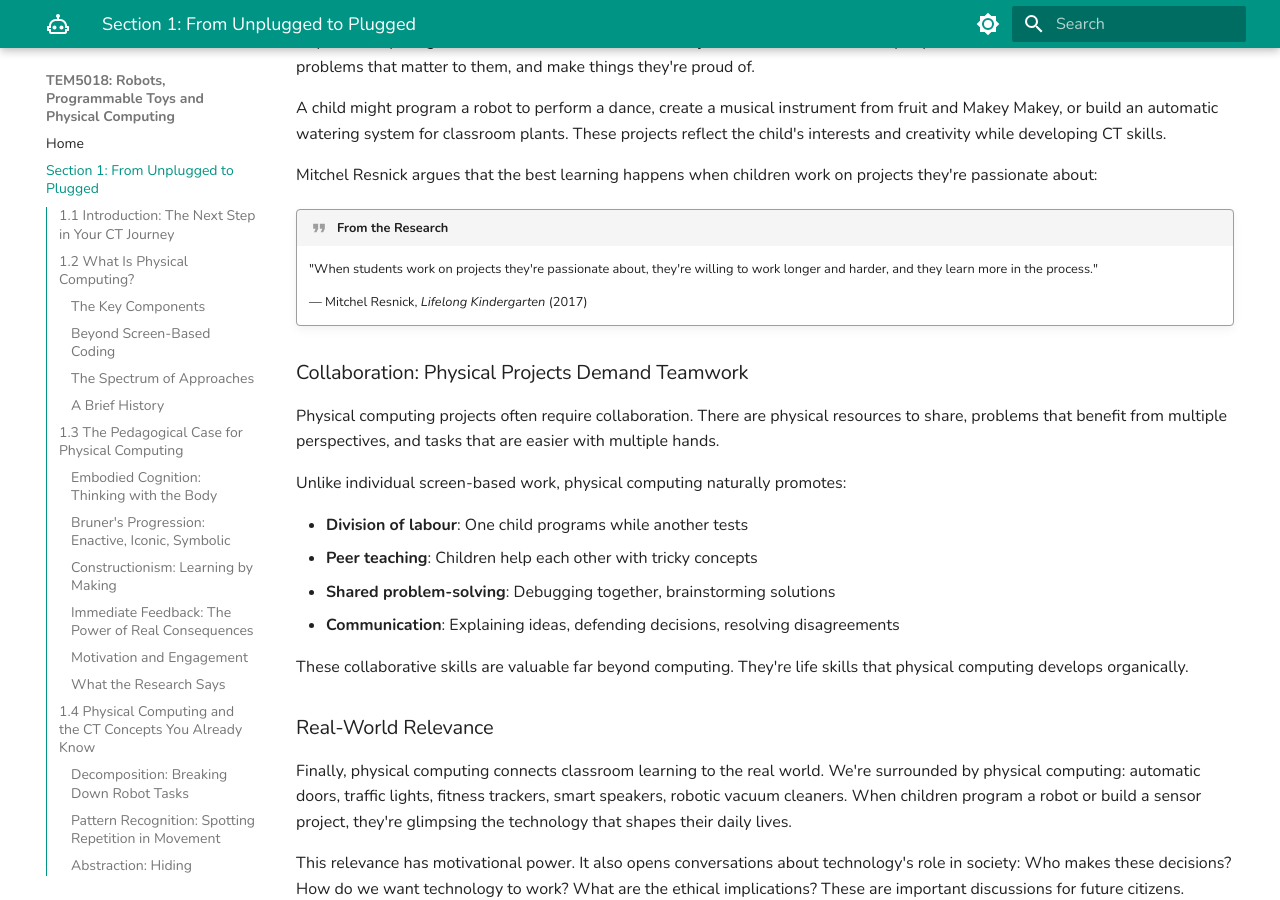
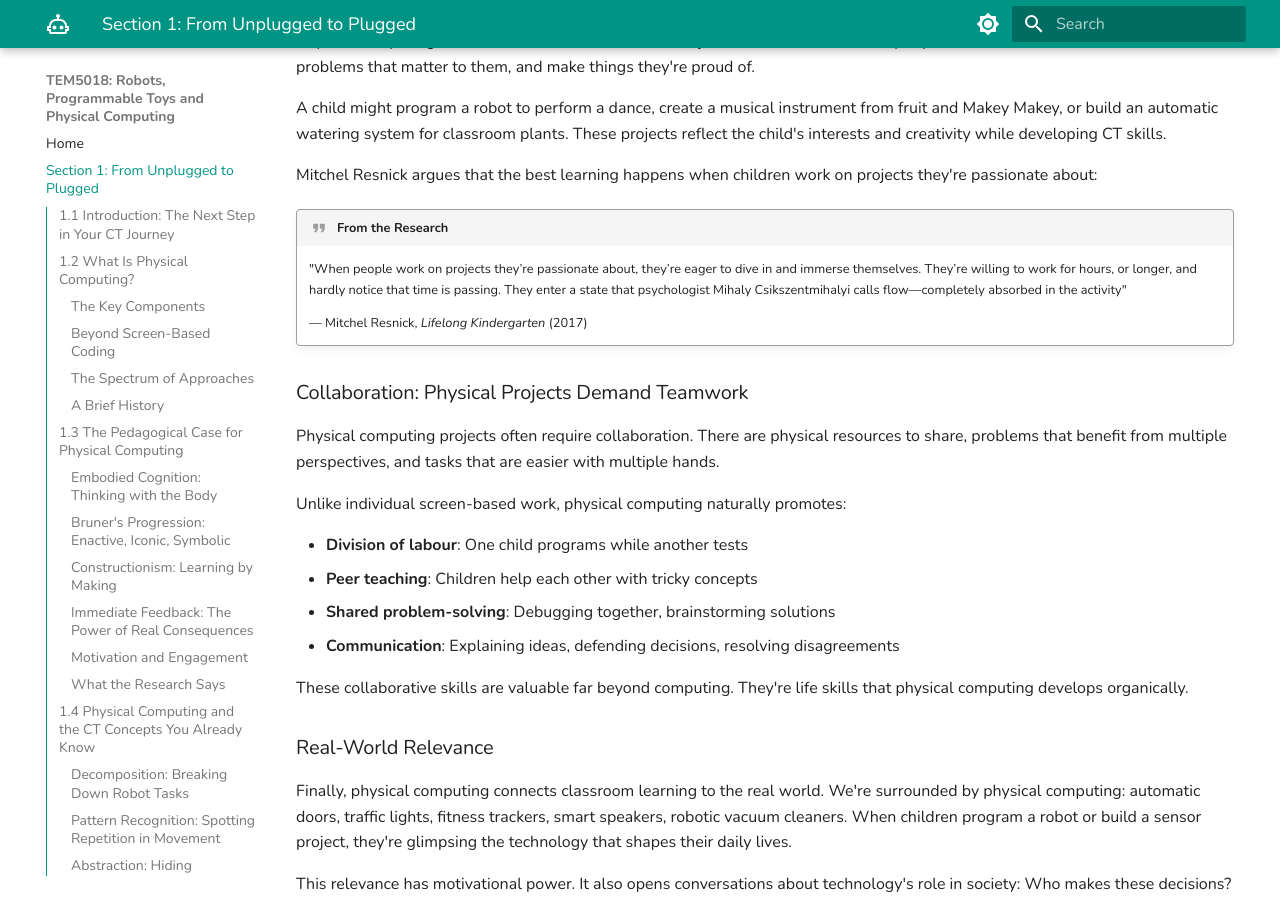
Before and after one commit to ccolo01/tem5018, an MkDocs documentation site: the page built from docs/section-1.md, in a window 1280 px wide and 900 px high, scrolled down 9285 px. Built offline with MkDocs 1.6.1 and Material for MkDocs 9.7.7, drawn with Linux system fonts in a browser that asks for light colours.

Commit message:
Update section-1.md

```diff
--- a/docs/section-1.md
+++ b/docs/section-1.md
@@ -283,7 +283,7 @@ A child might program a robot to perform a dance, create a musical instrument fr
 Mitchel Resnick argues that the best learning happens when children work on projects they're passionate about:
 
 !!! quote "From the Research"
-    "When students work on projects they're passionate about, they're willing to work longer and harder, and they learn more in the process."
+    "When people work on projects they’re passionate about, they’re eager to dive in and immerse themselves. They’re willing to work for hours, or longer, and hardly notice that time is passing. They enter a state that psychologist Mihaly Csikszentmihalyi calls flow—completely absorbed in the activity"
 
     — Mitchel Resnick, *Lifelong Kindergarten* (2017)
 
```
